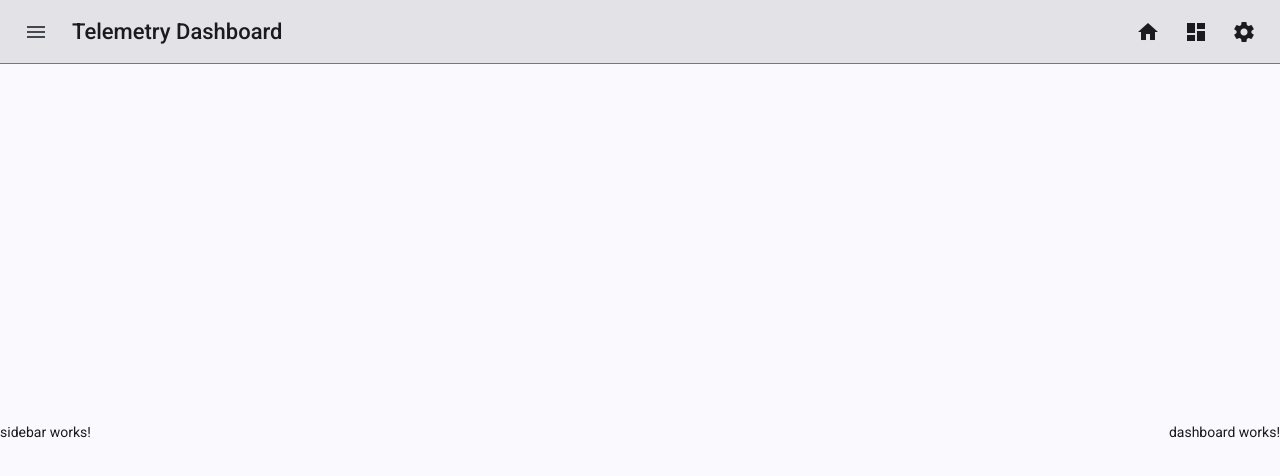
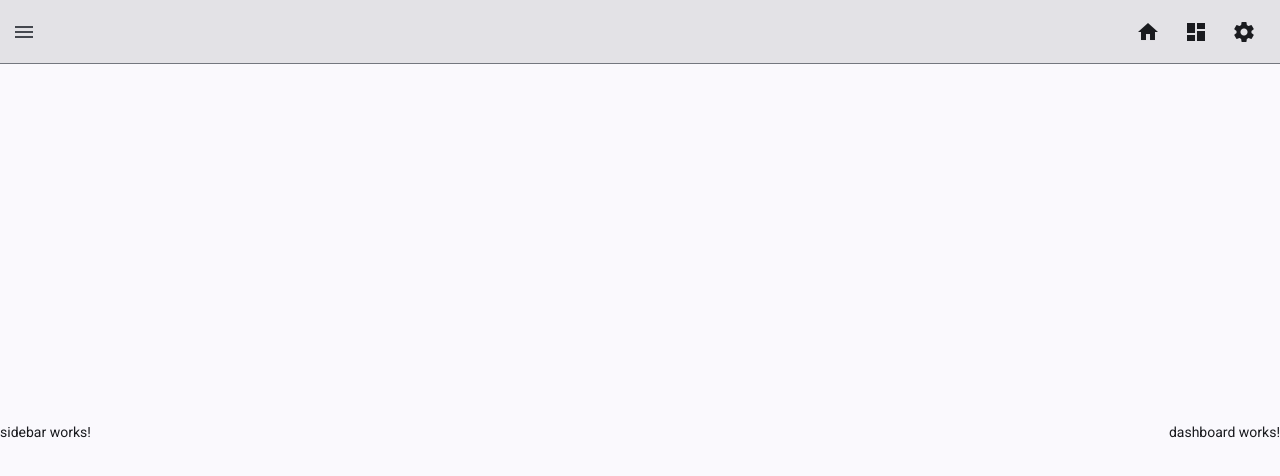
Before and after one commit to FoniksFox/Telemetry-App, an Angular app in the folder frontend/: page /dashboard in a window 1280 px wide. Shown: the top 476 px of the page. Built offline with nearby package versions, Linux system fonts and the light colour scheme.

Commit message:
feat(frontend): Make header have title and onclick for the menu button

```diff
--- a/frontend/src/app/components/header/header.ts
+++ b/frontend/src/app/components/header/header.ts
@@ -1,4 +1,4 @@
-import { Component } from '@angular/core';
+import { Component, signal, input } from '@angular/core';
 import { RouterModule } from '@angular/router';
 import { MatToolbarModule } from '@angular/material/toolbar';
 import { MatIconModule } from '@angular/material/icon';
@@ -14,10 +14,10 @@ import { MatButtonModule } from '@angular/material/button';
 	],
 	template: `
 		<mat-toolbar class="app-header">
-			<button mat-icon-button>
+			<button mat-icon-button (click)="handleToggle()">
 				<mat-icon>menu</mat-icon>
 			</button>
-			<h1 class="header-title text-2xl">Telemetry Dashboard</h1>
+			<h1 class="header-title">{{ title() }}</h1>
 			<span class="spacer"></span>
 			<nav class="nav-links">
 				<a mat-icon-button routerLink="/"><mat-icon>home</mat-icon></a>
@@ -34,6 +34,7 @@ import { MatButtonModule } from '@angular/material/button';
 			background-color: var(--mat-sys-surface-container-highest);
 			color: var(--mat-sys-on-surface);
 			border-bottom: 1px solid var(--mat-sys-outline);
+			padding-left: 4px;
 		}
 		.header-title {
 			font-weight: 500;
@@ -52,4 +53,17 @@ import { MatButtonModule } from '@angular/material/button';
 		}
 	`
 })
-export class Header {}
+export class Header {
+	// Input property to receive the toggle function from parent
+	onToggleSidebar = input<() => void>();
+
+	title = input<string>();
+
+	// Method to handle the toggle button click
+	handleToggle(): void {
+		const toggleFn = this.onToggleSidebar();
+		if (toggleFn) {
+			toggleFn();
+		}
+	}
+}
```
